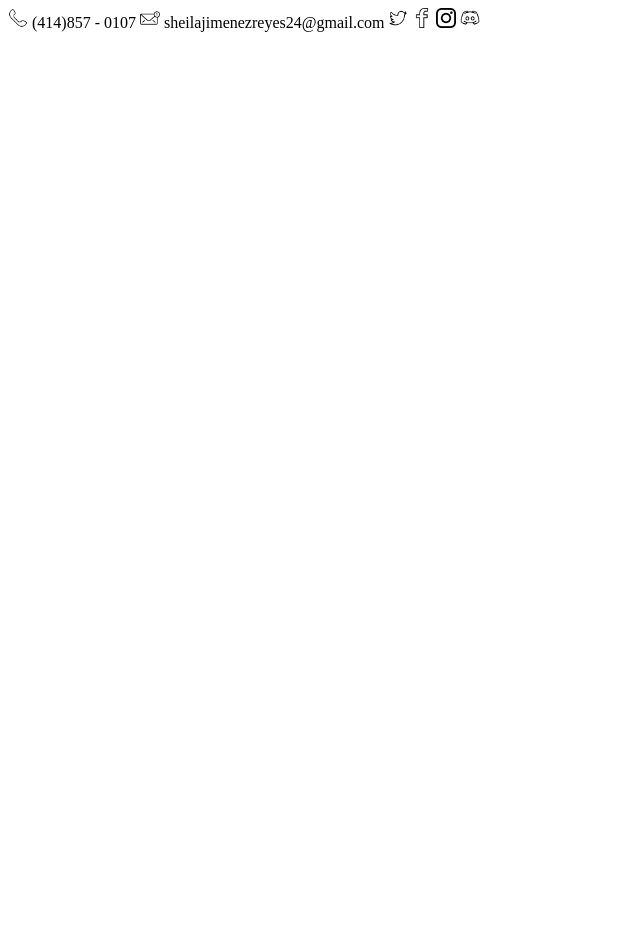
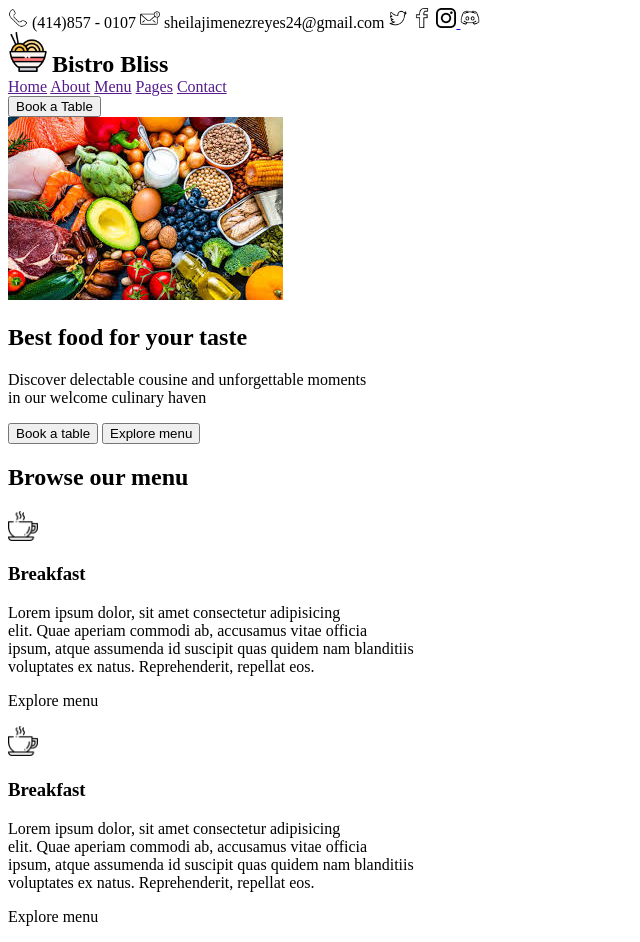
Before and after one commit to Sheilajimenezreyes/Proyecto-HTML, a plain HTML site: page index.html in a window 1280 px wide. Shown: the whole page, without its empty margins (0-640 px from the left). Before the commit the page ends 800 px from the top, so only its background shows below. Drawn offline with Linux system fonts and the light colour scheme.

Commit message:
Termino header y empiezo las primeras secciones del main

```diff
--- a/index.html
+++ b/index.html
@@ -13,13 +13,96 @@
         <span>(414)857 - 0107</span>
         <img width="20px" src="./IMG/nuevo-correo-electronico.png" alt="Icono de nuevo-correo-electronico"/>
         <span>sheilajimenezreyes24@gmail.com</span>
-        <img width="20px" src="./IMG/twitter.png" alt="Icono de twitter" />
-        <img width="20px" src="./IMG/facebook (1).png" alt="Icono de Facebook"/>
-        <img width="20px" src="./IMG/logotipo-de-instagram.png" alt="logotipo-de-instagram"/>
-        <img width="20px" src="./IMG/descarga discord.png" alt="logotipo-de-discord"/>
+        <!--¿A la etiqueta de span hay que ponerle la clase, como si es tipo telefono o email?-->
+          <img width="20px" src="./IMG/twitter.png" alt="Icono de twitter" />
+        </a>
+        <a>
+          <img width="20px" src="./IMG/facebook (1).png" alt="Icono de Facebook"/>
+        </a>
+
+        <a href="https://www.instagram.com/" target="_blank">
+          <img width="20px" src="./IMG/logotipo-de-instagram.png" alt="logotipo-de-instagram"/>
+        </a>
+        <a>
+          <img width="20px" src="./IMG/descarga discord.png" alt="logotipo-de-discord"/>
+        </a>
+      </section>
+      <section>
+       <div>
+        <img width="40px" src="IMG/ramen.png" alt="logotipo-de-ramen"/>
+        <span>
+          <h2 style="display: inline;">Bistro Bliss</h2>
+        </span>
+       </div>
+       <div>
+        <nav>
+          <a href="">Home</a>
+          <a href="">About</a>
+          <a href="">Menu</a>
+          <a href="">Pages</a>
+          <a href="">Contact</a>
+        </nav>
+       </div>
+       <div>
+        <button>
+          Book a Table
+        </button>
+       </div>
       </section>
     </header>
-    <main></main>
+    <main>
+      <section>
+        <img src="IMG/comida saludable.png" alt="Imagen-de-fondo-de-comida-saludable">
+        <h1>
+          Best food for your taste
+        </h1>
+        <p>
+          Discover delectable cousine and unforgettable moments <br>
+           in our welcome culinary haven
+        </p>
+        <button>Book a table</button>
+        <button>Explore menu</button>
+      </section>
+      <section>
+        <h2>
+          Browse our menu
+        </h2>
+        <div>
+          <img width="30px" src="IMG/taza-de-cafe.png" alt="Icono de taza de cafe">
+          <h3>
+            Breakfast
+          </h3>
+          <p>
+            Lorem ipsum dolor, sit amet consectetur adipisicing <br>
+            elit. Quae aperiam commodi ab, accusamus vitae officia <br>
+            ipsum, atque assumenda id suscipit quas quidem nam blanditiis <br>
+            voluptates ex natus. Reprehenderit, repellat eos.
+          </p>
+          <p>
+            Explore menu
+          </p>
+        </div>
+        <div>
+          <img width="30px" src="IMG/taza-de-cafe.png" alt="Icono de taza de cafe">
+          <h3>
+            Breakfast
+          </h3>
+          <p>
+            Lorem ipsum dolor, sit amet consectetur adipisicing <br>
+            elit. Quae aperiam commodi ab, accusamus vitae officia <br>
+            ipsum, atque assumenda id suscipit quas quidem nam blanditiis <br>
+            voluptates ex natus. Reprehenderit, repellat eos.
+          </p>
+          <p>
+            Explore menu
+          </p>
+        </div>
+        <div></div>
+        <div></div>
+      </section>
+
+
+    </main>
     <footer></footer>
   </body>
 </html>
```
Also changed, not shown: IMG/comida saludable.png (added), IMG/ramen.png (added), IMG/taza-de-cafe.png (added).
